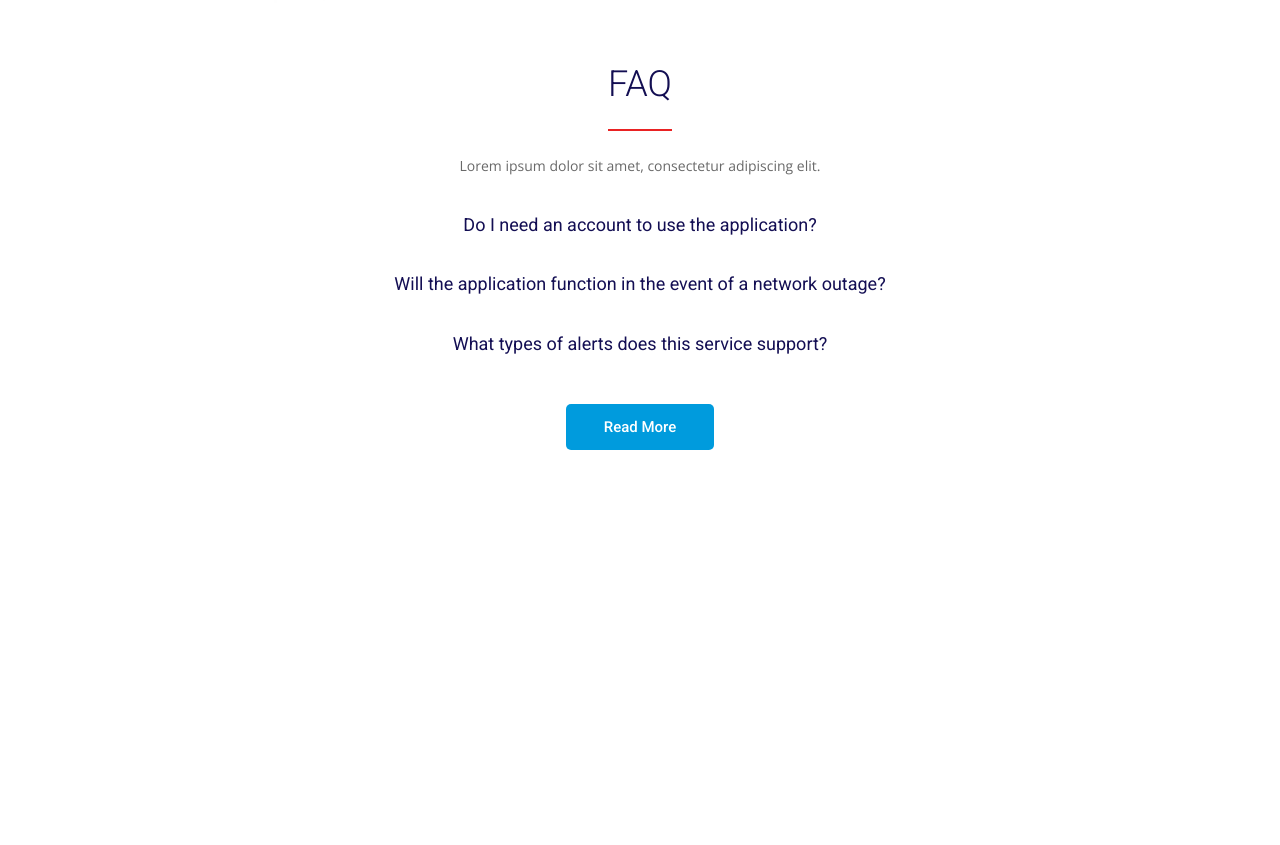
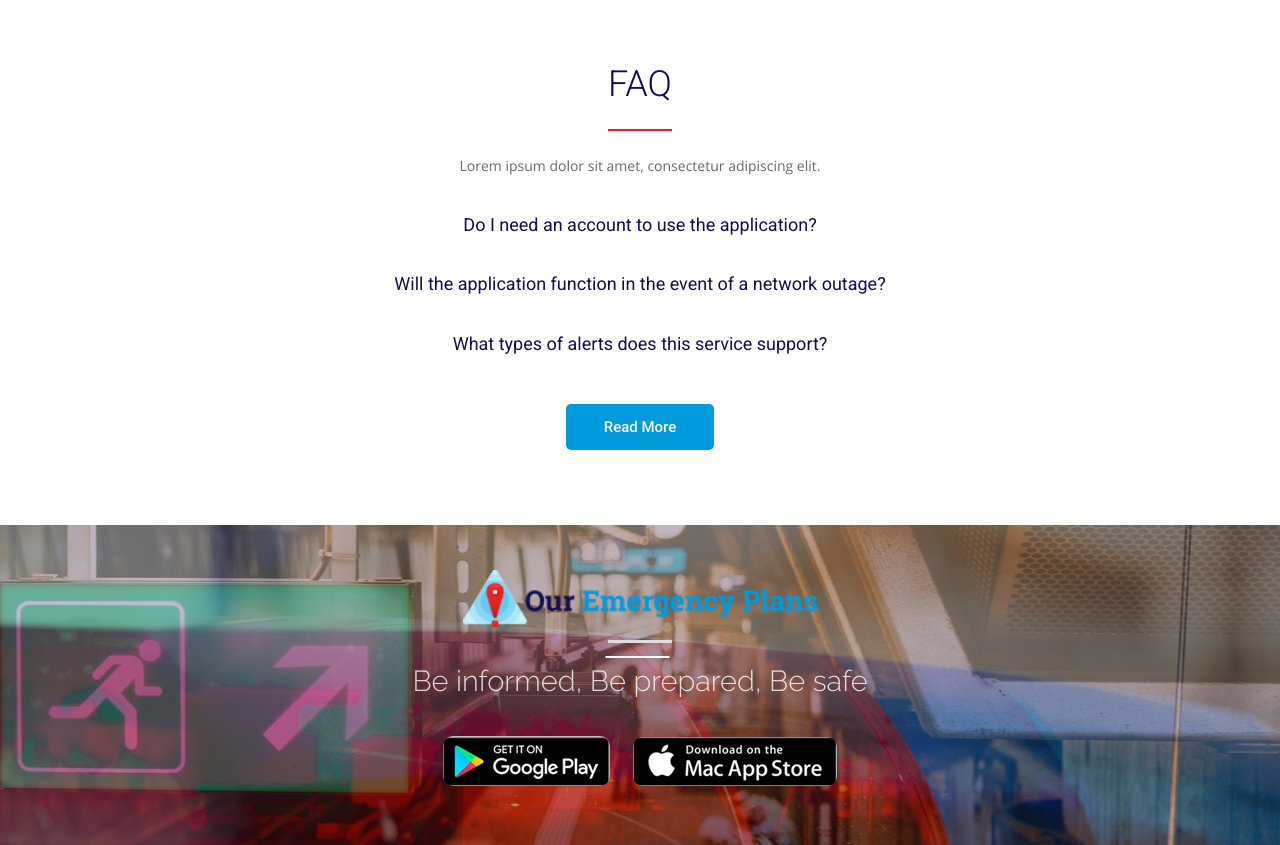
Before and after one commit to Mher-777/OurEmergencyPlans, a website: page app/index.html in a window 1280 px wide. Shown: the part 1773-2618 px from the top of the page. Before the commit the page ends 2223 px from the top, so only its background shows below. Drawn offline with nearby package versions, Linux system fonts and the light colour scheme; some packages are replaced by stand-ins of ours; a script that the page names is missing.

Commit message:
added section banner

```diff
--- a/app/index.html
+++ b/app/index.html
@@ -19,7 +19,7 @@
         <div class="container">
             <div class="header__inner">
                 <a href="#" class="header__inner-logo ">
-                    <img src="./images/logo.jpg" alt="">
+                    <img src="./images/logo.png" alt="">
                 </a>
                 <ul class="header__menu">
                     <li class="header__menu-item">
@@ -221,6 +221,70 @@
             </div>
         </div>
     </section>
+    <section class="banner">
+        <div class="banner__slider">
+            <div class="banner__slider-bg" style="background-image: url(./images/banner-slider__bg01.jpg);">
+                <div class="container">
+                    <div class="banner__slider-inner">
+                        <a href="#" class="banner__slider-logo">
+                            <img src="./images/logo.png" alt="">
+                        </a>
+                        <div class="banner__slider-info">
+                            Be informed, Be prepared, Be safe
+                        </div>
+                        <div class="banner__slider-icons">
+                            <a href="#" class="banner__slider-icon">
+                                <img src="./images/banner-icon01.jpg" alt="">
+                            </a>
+                            <a href="#" class="banner__slider-icon">
+                                <img src="./images/banner-icon02.jpg" alt="">
+                            </a>
+                        </div>
+                    </div>
+                </div>
+            </div>
+            <div class="banner__slider-bg" style="background-image: url(./images/banner-slider__bg02.jpg);">
+                <div class="container">
+                    <div class="banner__slider-inner">
+                        <a href="#" class="banner__slider-logo">
+                            <img src="./images/logo.png" alt="">
+                        </a>
+                        <div class="banner__slider-info">
+                            Be informed, Be prepared, Be safe
+                        </div>
+                        <div class="banner__slider-icons">
+                            <a href="#" class="banner__slider-icon">
+                                <img src="./images/banner-icon01.jpg" alt="">
+                            </a>
+                            <a href="#" class="banner__slider-icon">
+                                <img src="./images/banner-icon02.jpg" alt="">
+                            </a>
+                        </div>
+                    </div>
+                </div>
+            </div>
+            <div class="banner__slider-bg">
+                <div class="container">
+                    <div class="banner__slider-inner">
+                        <a href="#" class="banner__slider-logo">
+                            <img src="./images/logo.png" alt="">
+                        </a>
+                        <div class="banner__slider-info">
+                            Be informed, Be prepared, Be safe
+                        </div>
+                        <div class="banner__slider-icons">
+                            <a href="#" class="banner__slider-icon">
+                                <img src="./images/banner-icon01.jpg" alt="">
+                            </a>
+                            <a href="#" class="banner__slider-icon">
+                                <img src="./images/banner-icon02.jpg" alt="">
+                            </a>
+                        </div>
+                    </div>
+                </div>
+            </div>
+        </div>
+    </section>
 
     <script src="https://ajax.googleapis.com/ajax/libs/jquery/3.4.1/jquery.min.js"></script>
     <script src="./js/libs.min.js"></script>
--- a/app/js/main.js
+++ b/app/js/main.js
@@ -15,4 +15,13 @@ $(function () {
         setHeight: false,
         scrollButtons: false,
     })
+    $('.banner__slider').slick({
+        slidesToShow: 1,
+        slidesToScroll: 1,
+        autoplay: true,
+        arrows: false,
+        rows: 0,
+        speed: 500,
+        cssEase: 'linear',
+    })
 })
--- a/app/scss/_global.scss
+++ b/app/scss/_global.scss
@@ -42,6 +42,7 @@ img {
 body {
   font-size: 16px;
   font-family: "Roboto", sans-serif;
+  position: relative;
 }
 .container {
   max-width: 1100px;
--- a/app/scss/style.scss
+++ b/app/scss/style.scss
@@ -4,7 +4,12 @@
 @import "animation";
 
 .header {
-  position: relative;
+  position: fixed;
+  width: 100%;
+  left: 0;
+  top: 0;
+  z-index: 50;
+  background-color: #fff;
   &::before {
     content: "";
     position: absolute;
@@ -60,6 +65,7 @@
   }
 }
 .main-slider {
+    padding-top: 90px;
   &__bg {
     min-height: 664px;
     background-repeat: no-repeat;
@@ -213,5 +219,58 @@
       padding: 12px 37px;
       margin-top: 50px;
     }
+    margin-bottom: 75px;
   }
 }
+
+.banner__slider {
+  &-bg {
+    background-repeat: no-repeat;
+    background-size: cover;
+    background-position: center;
+    min-height: 320px;
+    background-color: #130e52;
+  }
+  &-inner {
+    text-align: center;
+    padding-top: 45px;
+    padding-bottom: 50px;
+  }
+  &-logo {
+    padding-bottom: 15px;
+    position: relative;
+    margin-bottom: 20px;
+    height: 73px;
+    img {
+      height: 100%;
+    }
+    &::before {
+      content: "";
+      position: absolute;
+      height: 3px;
+      width: 64px;
+      background-color: #dedede;
+      bottom: 0;
+      left: 50%;
+      transform: translateX(-50%);
+    }
+  }
+  &-info {
+    opacity: 0.8;
+    color: #fff;
+    font-family: "Raleway", sans-serif;
+    font-size: 29px;
+    font-weight: 300;
+    line-height: 29px;
+    margin-bottom: 40px;
+  }
+  &-icon {
+    border-radius: 10px;
+    & + & {
+      margin-left: 20px;
+    }
+    img {
+      border-radius: 10px;
+    }
+  }
+}
```
Also changed, not shown: app/css/style.min.css, app/images/banner-icon01.jpg (added), app/images/banner-icon02.jpg (added), app/images/banner-logo.png (added), app/images/banner-slider__bg01.jpg (added), app/images/banner-slider__bg02.jpg (added), app/images/logo.jpg (deleted), app/images/logo.png (added), build/images/Layer_31banner-slider__bg02.jpg (added), build/images/banner-icon01.jpg (added), build/images/banner-icon02.jpg (added), build/images/banner-logo.png (added), build/images/banner-logo.svg (added), build/images/banner-slider__bg01.jpg (added), 3 more files.
